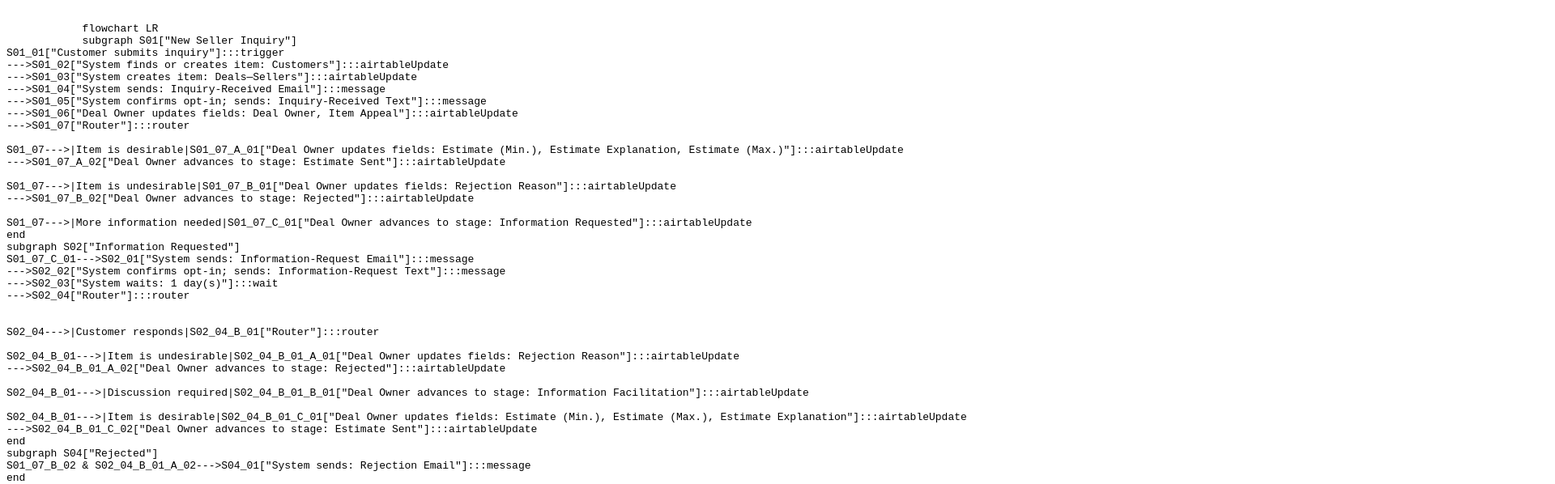
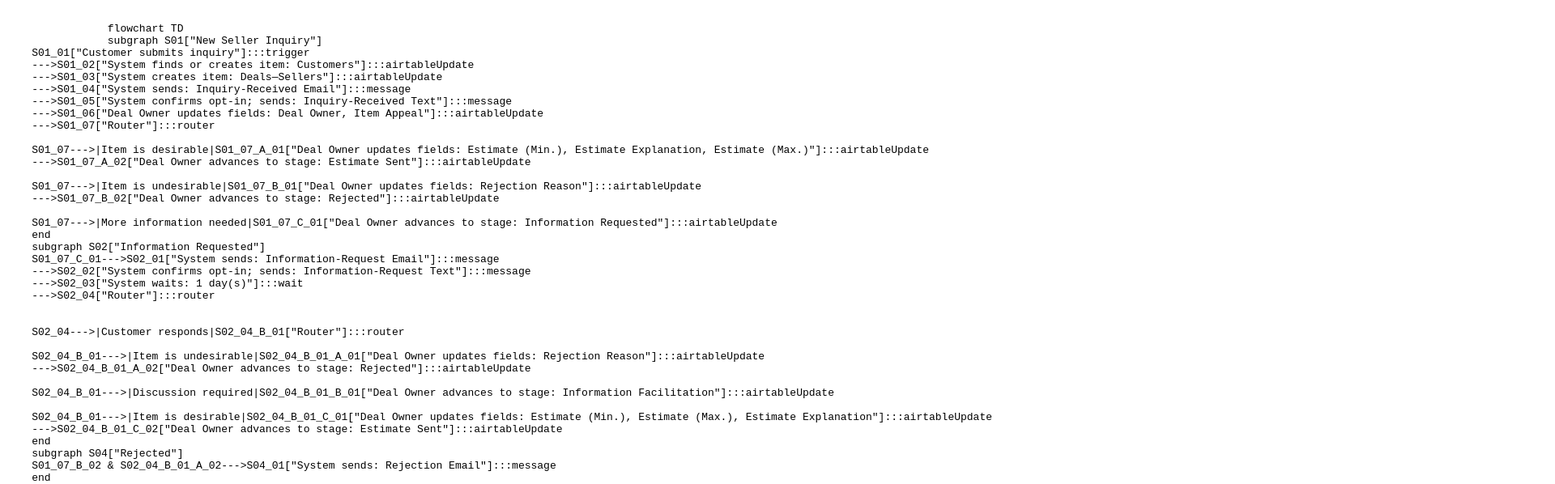
Before and after one commit to nuttlabs/nutt-labs, a plain HTML site: page partners/abemor/seller-flow.html in a window 1280 px wide. Shown: the top 598 px of the page at 81% size, 1920 px wide, since content can reach past the window. Drawn offline with Linux system fonts and the light colour scheme.

Commit message:
Progress

```diff
--- a/partners/abemor/seller-flow.html
+++ b/partners/abemor/seller-flow.html
@@ -4,10 +4,6 @@
         <meta name="viewport" content="width=device-width, initial-scale=1" />
 
         <style>
-
-            body {
-                width: 23160px;
-            }
 
         </style>
 
@@ -24,10 +20,10 @@
 
     </head>
     <body>
-
+        <div class="container">
             <pre class="mermaid">
 
-            flowchart LR
+                flowchart TD
                 subgraph S01["New Seller Inquiry"]
     S01_01["Customer submits inquiry"]:::trigger
     --->S01_02["System finds or creates item: Customers"]:::airtableUpdate
@@ -151,5 +147,7 @@
 
             </pre>
 
+        </div>
+
     </body>
 </html>
```
Also changed, not shown: 1 other file. Lines whose indentation alone changed are shown as unchanged.
